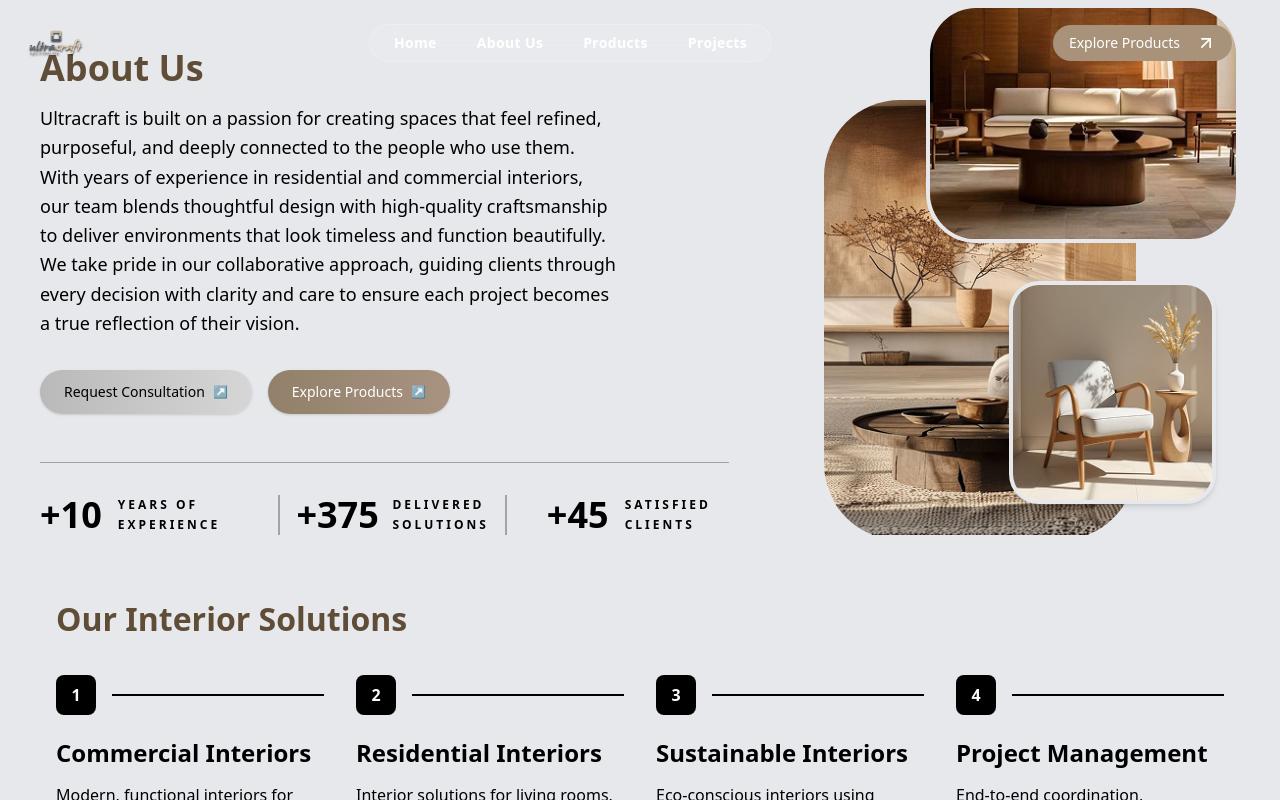
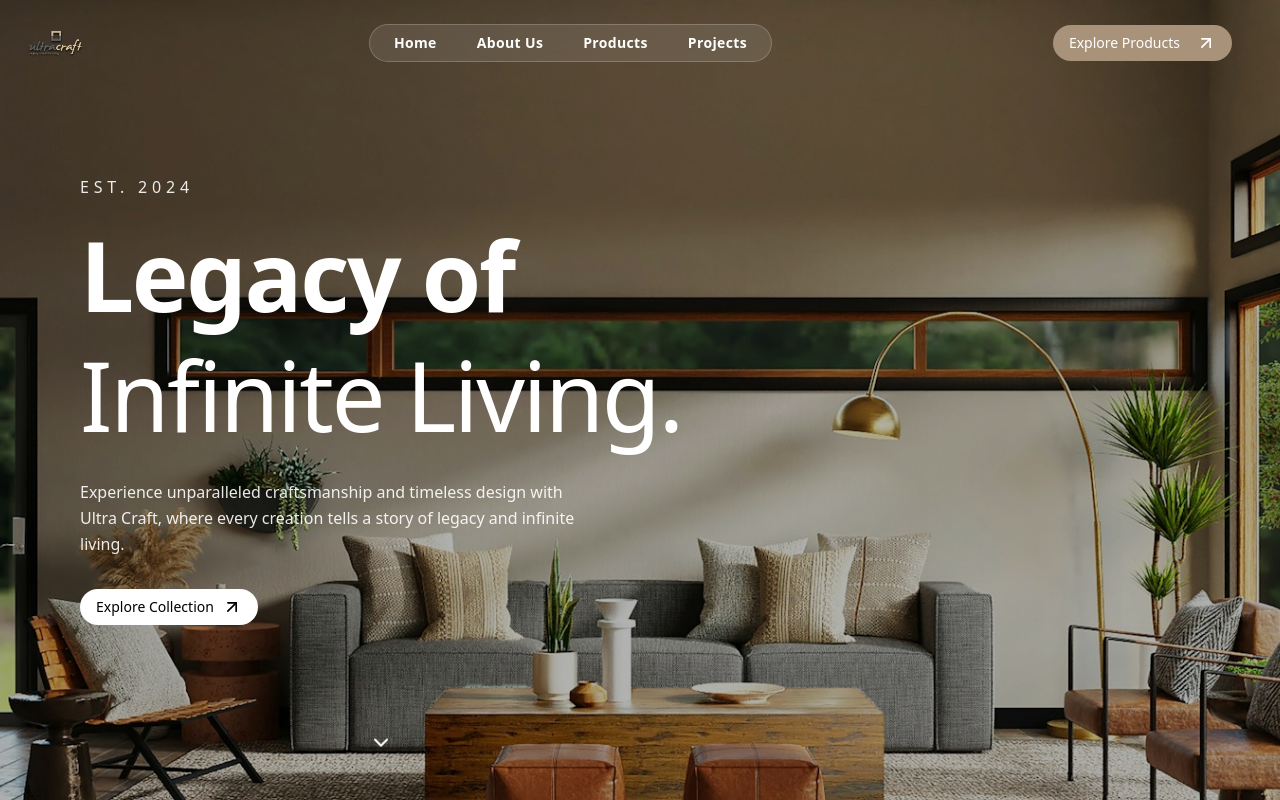
Before and after one commit to Introvera/ultra-craft-project, a Next.js app: page /home in a window 1280 px wide. Shown: the top 800 px of the page. Built offline with nearby package versions, Linux system fonts and the light colour scheme.

Commit message:
feat: add ParallaxHero component to home page

```diff
--- a/app/home/page.tsx
+++ b/app/home/page.tsx
@@ -3,10 +3,12 @@ import React from 'react'
 import { AboutUs } from '@/components/aboutus'
 import ContactUs from '@/components/contact'
 import Services from '@/components/services-component/services'
+import ParallaxHero from '@/components/hero_section'
 
 const page = () => {
   return (
     <>
+      <ParallaxHero/>
       <AboutUs />
       <Services />
       <ContactUs />
```
